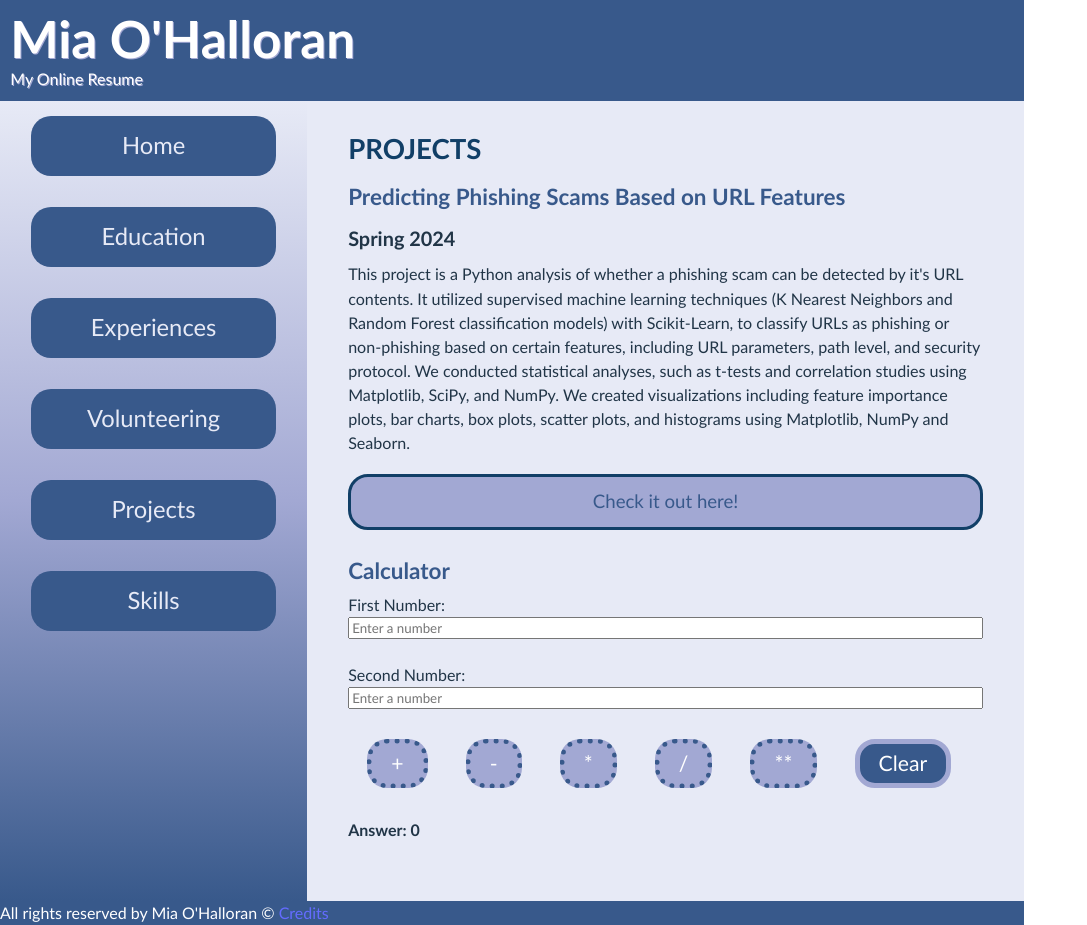
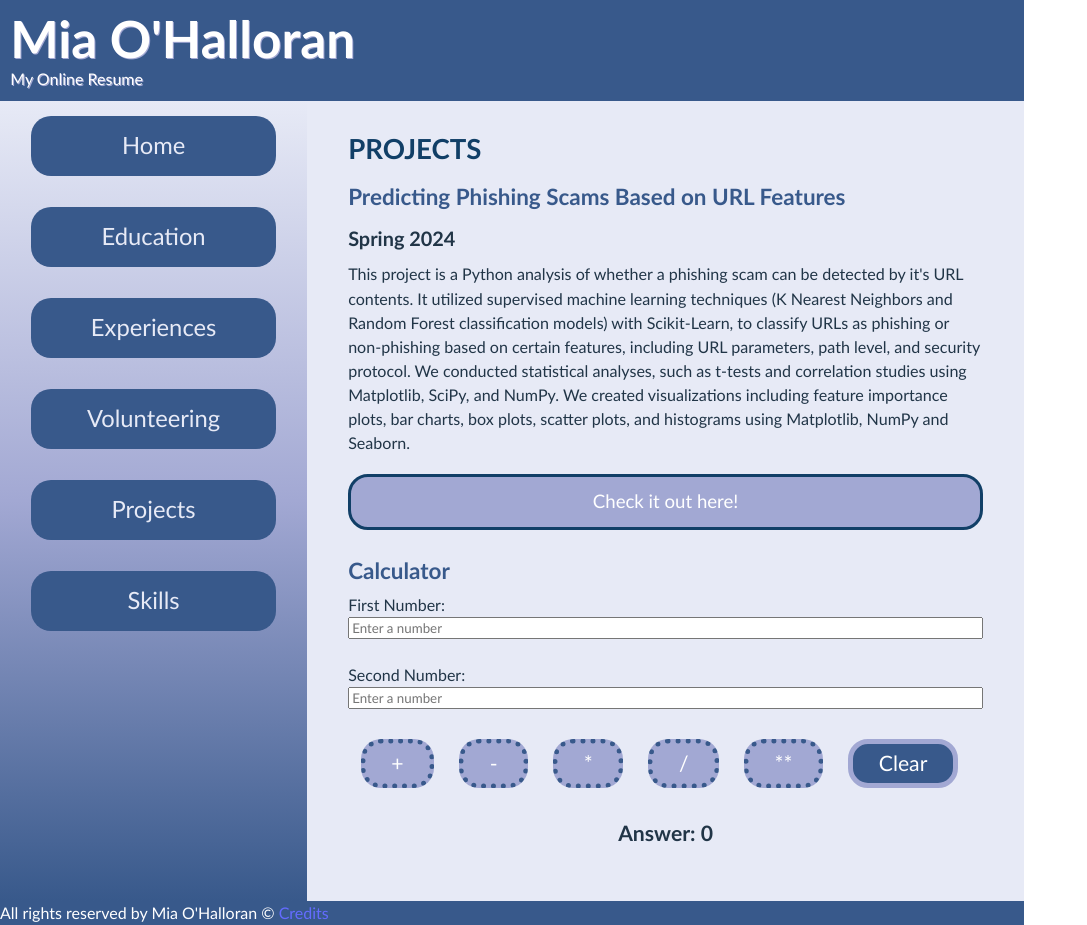
Before and after one commit to miaohall/mp-3, a React (Vite) app: page /projects.html in a window 1280 px wide. Shown: the whole page, without its empty margins (0-1087 px from the left). Built offline with nearby package versions, Linux system fonts and the light colour scheme; the HTML template or start-up script is replaced by a standard one.

Commit message:
styling calc

```diff
--- a/src/components/mains/Projects.tsx
+++ b/src/components/mains/Projects.tsx
@@ -46,7 +46,7 @@ const Content = styled.div`
 const LinkStyle = styled(Link)`
     background-color: #a2a8d3;
     font-size: calc(2px + 1.3vw);
-    color: #38598b;
+    color: White;
     padding: 1.7%;
     margin: 3% 0%;
     border-style: solid;
@@ -72,8 +72,8 @@ const CalcButtons = styled.button`
     background-color: #a2a8d3;
     font-size: calc(2px + 1.5vw);
     color: white;
-    padding: 1% 3%;
-    margin: 1% 3%;
+    padding: 1% 4%;
+    margin: 1% 2%;
     text-align: center;
     border-radius: 20px;
     border-color: #38598b;
@@ -96,8 +96,8 @@ const ClearButton = styled.button`
     border-radius: 20px;
     color: white;
     font-size: calc(2px + 1.5vw);
-    padding: 1% 3%;
-    margin: 1% 3%;
+    padding: 1% 4%;
+    margin: 1% 2%;
 
     &:hover {
         background-color: #e7eaf6;
@@ -105,6 +105,13 @@ const ClearButton = styled.button`
         border-color: #38598b;
         border-width: thick;
     }
+`;
+
+const Answer = styled.div`
+    text-align: center;
+    font-size: calc(2px + 1.5vw);
+    font-weight: bold;
+
 `;
 
 const AllButtons = styled.div`
@@ -199,7 +206,7 @@ export default function Projects() {
                     <ClearButton onClick={reset}>Clear</ClearButton>
                 </AllButtons>
                 <br/>
-                <h4>Answer: {output}</h4>
+                <Answer>Answer: {output}</Answer>
         </ProjStyle>
     );
 }
```
